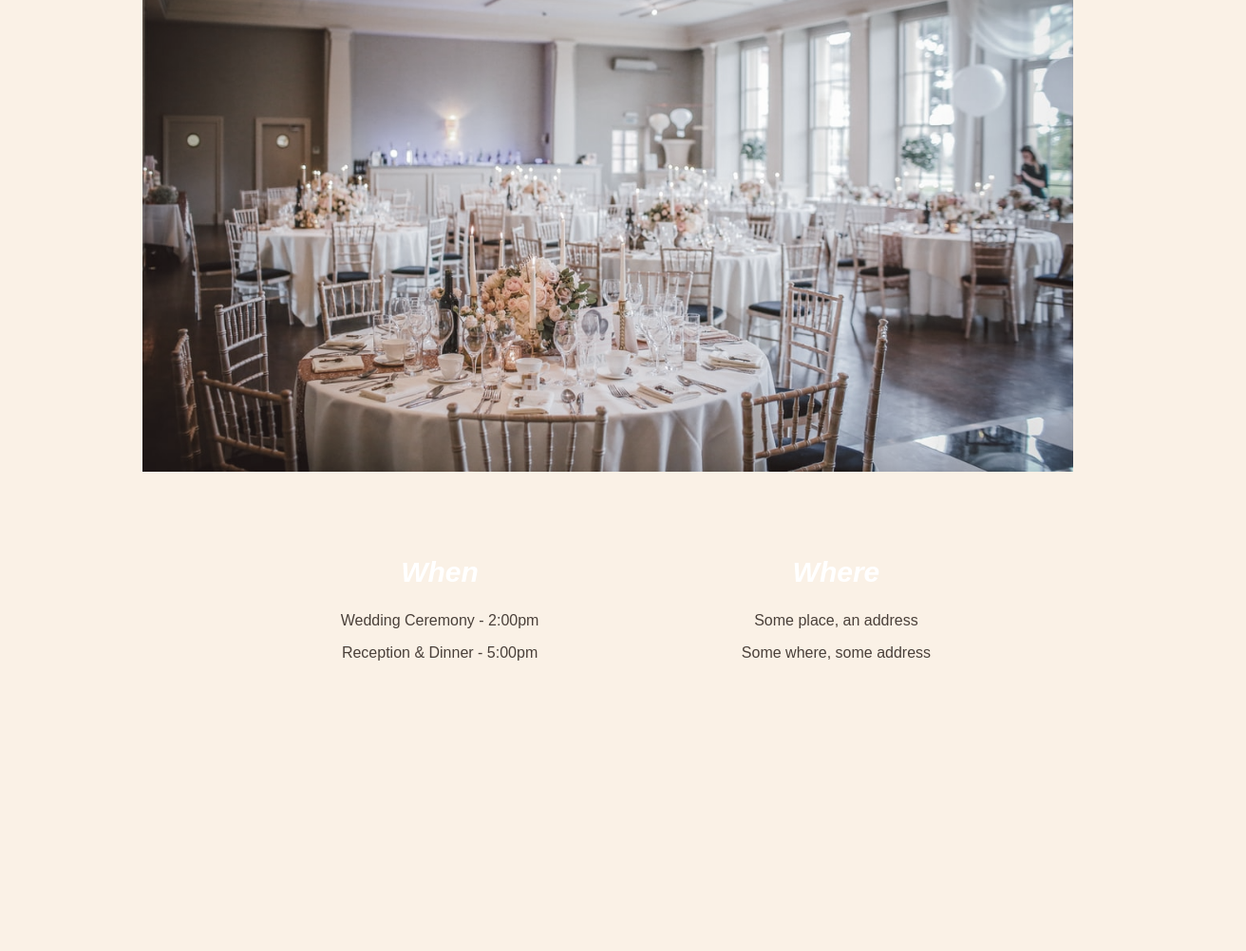
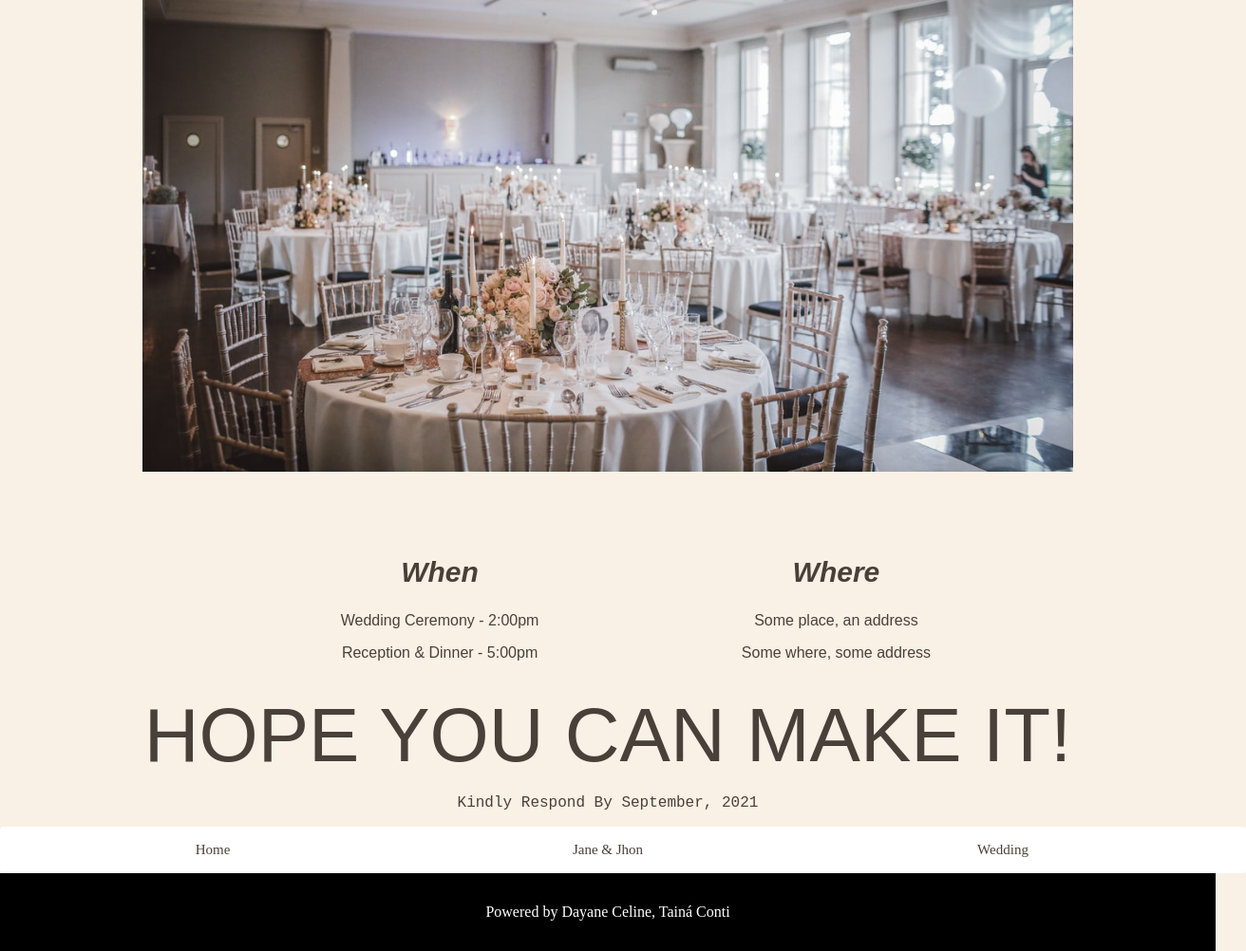
Before and after one commit to tainaconti/cel.lep-projeto-wedding, a plain HTML site: page index.html in a window 1280 px wide. Shown: the part 2858-3860 px from the top of the page at 95% size, 1312 px wide, since content can reach past the window. Before the commit the page ends 3571 px from the top, so only its background shows below. Drawn offline with Linux system fonts and the light colour scheme.

Commit message:
Segundo Commit

```diff
--- a/index.html
+++ b/index.html
@@ -11,7 +11,7 @@
 </head>
 
 <body>
-    <header class="primeiraClasse">
+    <header class="primeiraClasse" id="home">
         <div class="segundaClasse">
             <h1>Jane e John</h1>
             <h2>Are getting married</h2>
@@ -21,15 +21,17 @@
         </div>
     </header>
 
-<div class="aboutUs">
+    <div class="aboutUs" id="Jane&Jhon">
         <h1 class="textoCor"> Jane & John </h1>
         <img class="about" src="./img/casal J.jfif">
         <p>
-        You all know us. And we all know you. We are getting married lorem ipsum dolor sit amet, consectetur adipiscing elit, sed do eiusmod tempor incididunt ut labore et dolore magna aliqua. Ut enim ad minim veniam, quis nostrud exercitation ullamco laboris nisi ut aliquip ex ea commodo consequat. Excepteur sint occaecat cupidatat non proident, sunt in culpa qui officia deserunt mollit anim id est laborum consectetur adipiscing elit, sed do eiusmod tempor incididunt ut labore et dolore magna aliqua. Ut enim ad minim veniam, quis nostrud exercitation ullamco laboris nisi ut aliquip ex ea commodo consequat.
+            You all know us. And we all know you. We are getting married lorem ipsum dolor sit amet, consectetur adipiscing elit, sed do eiusmod tempor incididunt ut labore et dolore magna aliqua. Ut enim ad minim veniam, quis nostrud exercitation ullamco laboris
+            nisi ut aliquip ex ea commodo consequat. Excepteur sint occaecat cupidatat non proident, sunt in culpa qui officia deserunt mollit anim id est laborum consectetur adipiscing elit, sed do eiusmod tempor incididunt ut labore et dolore magna
+            aliqua. Ut enim ad minim veniam, quis nostrud exercitation ullamco laboris nisi ut aliquip ex ea commodo consequat.
         </p>
         <br>
-    <p class ="botaoDetails">
-        <a href="#Wedding" class="botao">Wedding Detais</a>
+        <p class="botaoDetails">
+            <a href="#Wedding" class="botao">Wedding Details</a>
         </p>
     </div>
 
@@ -47,13 +49,13 @@
         <img class="thewedding" src="/img/wedding.jfif">
         <div>
             <div class="weddingfooter">
-    <div class ="when">
-        <h2>When</h2>
+                <div class="when">
+                    <h2 class="hope">When</h2>
                     <p>Wedding Ceremony - 2:00pm</p>
                     <p>Reception &amp; Dinner - 5:00pm</p>
                 </div>
                 <div class="where">
-        <h2>Where</h2>
+                    <h2 class="hope2">Where</h2>
                     <p>Some place, an address</p>
                     <p>Some where, some address</p>
                 </div>
@@ -63,17 +65,22 @@
 
     </div>
 
+    <div class="caixaConfirmação">
+        <h1 class="hope1">HOPE YOU CAN MAKE IT!</h1>
+        <p class="">Kindly Respond By September, 2021</p>
+    </div>
 
+    <div class="menu">
+        <a href="#home" style="width: 30%" class="menu1">Home</a>
+        <a href="#Jane&Jhon" style="width: 30%"class="menu2">Jane & Jhon</a>
+        <a href="#Wedding" style="width: 30%"class="menu3">Wedding</a>
+    </div>
 
-
+    <footer class="footer">
+        <p>Powered by Dayane Celine, Tainá Conti</p>
+    </footer>
 
 
 </body>
 
-
-
-
-
-
-
 </html>
--- a/style.css
+++ b/style.css
@@ -1,18 +1,15 @@
-body, html {
+body,
+html {
     height: 100%;
     margin: 0;
     background-color: #FAF1E6;
-
 }
-
 
 .primeiraClasse {
     background-image: url(/img/casal\ jj.jfif);
     min-height: 100%;
     background-position: center;
     background-size: cover;
-
-
 }
 
 .segundaClasse {
@@ -21,11 +18,10 @@ body, html {
     position: absolute;
     top: 50%;
     left: 50%;
-    transform: translate(-50%,-50%);
-
+    transform: translate(-50%, -50%);
 }
 
-h1{
+h1 {
     color: #fff;
     font-family: "Raleway", sans-serif;
     font-size: 80px;
@@ -49,12 +45,11 @@ h2 {
     font-style: italic;
 }
 
-b{
+b {
     color: #fff;
     font-weight: bolder;
     font-size: 20px;
     font-style: normal;
-
 }
 
 .textoCor {
@@ -65,12 +60,11 @@ b{
     font-family: "Raleway", sans-serif;
     margin-bottom: 40px;
     text-align: center;
-
 }
 
 .aboutUs {
     color: #4A403A;
-    text-align:justify;
+    text-align: justify;
     font-style: italic;
     letter-spacing: 2px;
     display: block;
@@ -85,20 +79,19 @@ b{
     box-sizing: inherit;
     border-radius: 4px;
     width: 100%;
-
 }
 
 .botaoDetails {
     text-align: center;
 }
 
-.botao{
+.botao {
     color: #fff;
     background-color: #000;
     border-radius: 4px;
     padding: 15px;
     font-size: 15px;
-    text-decoration:none;
+    text-decoration: none;
     font-style: normal;
 }
 
@@ -113,10 +106,10 @@ b{
 .textoInvite {
     color: #fff;
     text-align: center;
-    position:absolute;
+    position: absolute;
     top: 50%;
     left: 50%;
-    transform: translate(-50%,-50%);
+    transform: translate(-50%, -50%);
     font-family: "Raleway", sans-serif;
     letter-spacing: 6px;
 }
@@ -125,10 +118,9 @@ b{
     margin-left: auto;
     margin-right: auto;
     max-width: 980px;
+}
 
-
-}
-.textowd{
+.textowd {
     color: #4A403A;
     font-family: 'Crimson Text', serif;
     font-style: normal;
@@ -136,7 +128,6 @@ b{
     margin-bottom: 30px;
     text-align: center;
     margin-top: 60px;
-
 }
 
 .thewedding {
@@ -147,16 +138,13 @@ b{
     margin: 64px 0;
     margin-top: 35px;
     color: #4A403A;
-
 }
 
 .weddingfooter {
     display: table;
     clear: both;
     box-sizing: inherit;
-    color: #4A403A;
-
-
+    /* color: #4A403A; */
 }
 
 .when {
@@ -165,14 +153,79 @@ b{
     float: left;
     font-family: "Raleway", sans-serif;
     color: #4A403A;
-
-
 }
 
-.where{
+.where {
     width: 400%;
     text-align: center;
     font-family: "Raleway", sans-serif;
     color: #4A403A;
 
 }
+
+
+.caixaConfirmação
+{
+    font-family: 'Courier New', Courier, monospace;
+    text-align: center;
+    margin-top: 1rem;
+    color: #4A403A;
+
+}
+
+.footer {
+    text-align: center;
+    background-color: black;
+    color: #fff;
+    background-size: 20px;
+    padding-top: 16px;
+    padding-bottom: 16px;
+}
+
+.footer,
+p {
+    display: block;
+}
+
+.menu {
+    color: #4A403A;
+    background-color: #fff;
+    border-radius: 4px;
+    padding: 8px 16px!important;
+    font-size: 15px;
+    text-decoration: none;
+    font-style: normal;
+    opacity: 1;
+    text-align: center!important;
+    width: 100%;
+    overflow: hidden;
+    display: block;
+
+}
+div a{
+    text-decoration: none;
+    text-align: center;
+
+}
+
+.menu1, .menu2, .menu3 {
+    color: #161514;
+    background-color: #ccc;
+    white-space: normal;
+    padding: 8px 16px;
+    float: left;
+    border: none;
+    display: block;
+    outline: 0;
+    overflow: hidden;
+    text-decoration: none;
+    overflow: hidden;
+    color: inherit;
+    background-color: inherit;
+    text-align: center;
+    cursor: pointer;
+}
+
+.hope1, .hope, .hope2{
+    color: #4A403A;
+}
```
Lines whose indentation alone changed are shown as unchanged.
